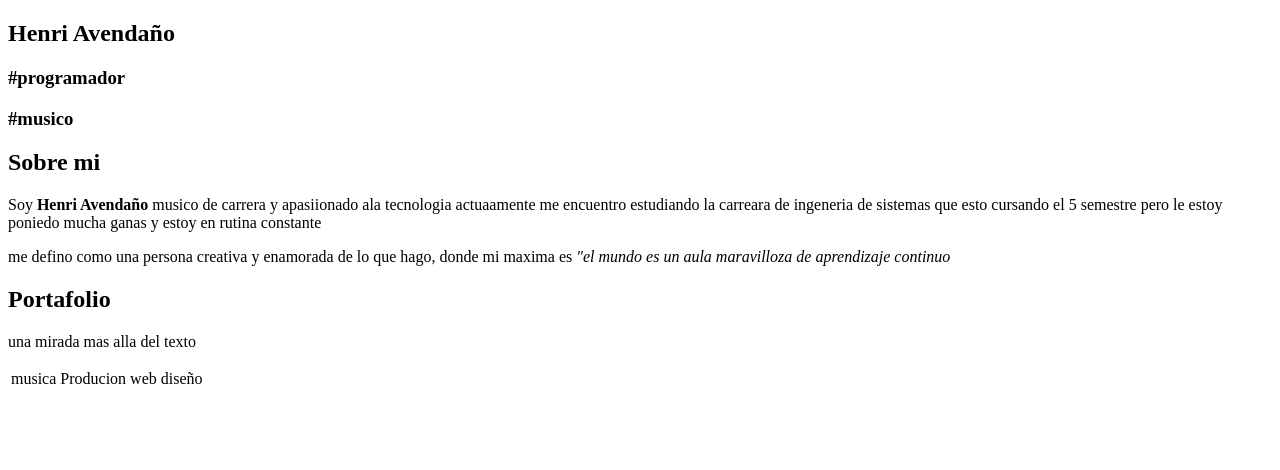
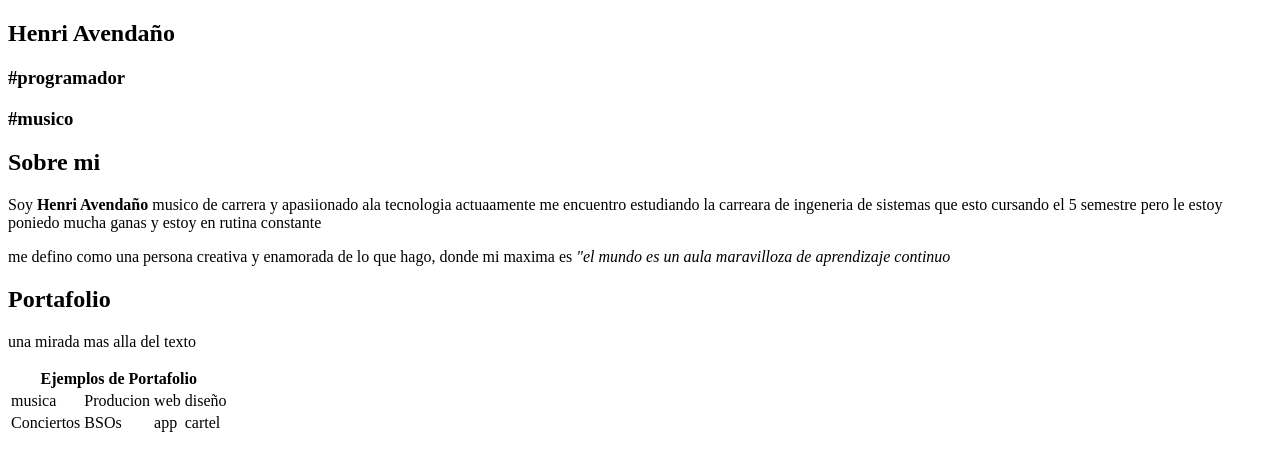
Before and after one commit to loth0381/practicadelcursodemastermid, a plain HTML site: page index.html in a window 1280 px wide. Drawn offline with Linux system fonts and the light colour scheme.

Commit message:
avance primer dias 31//05/2023

```diff
--- a/index.html
+++ b/index.html
@@ -35,8 +35,7 @@
 
       <table>
         <thead>
-
-
+         <th colspan="4">Ejemplos de Portafolio</th>
         </thead>
         <tbody>
              <tr>
@@ -45,7 +44,12 @@
                 <td>web</td>
                 <td>diseño</td>
              </tr>
-             <tr></tr>
+             <tr>
+                <td>Conciertos</td>
+                <td>BSOs</td>
+                <td>app</td>
+                <td>cartel</td>
+             </tr>
         </tbody>
 
     </table>
```
